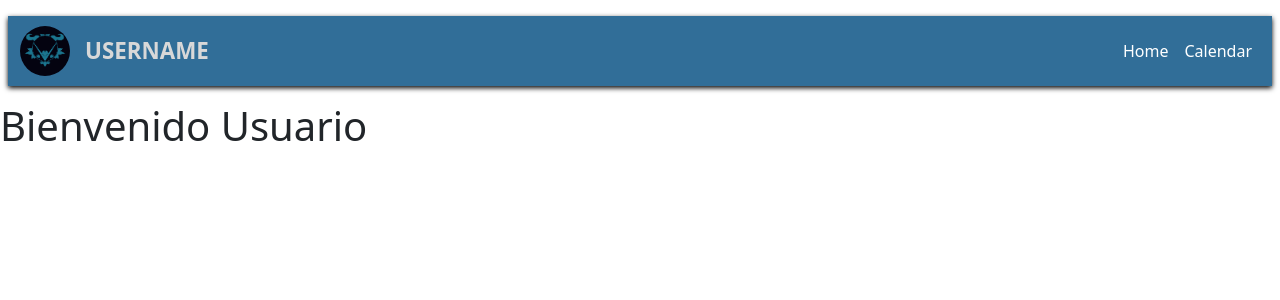
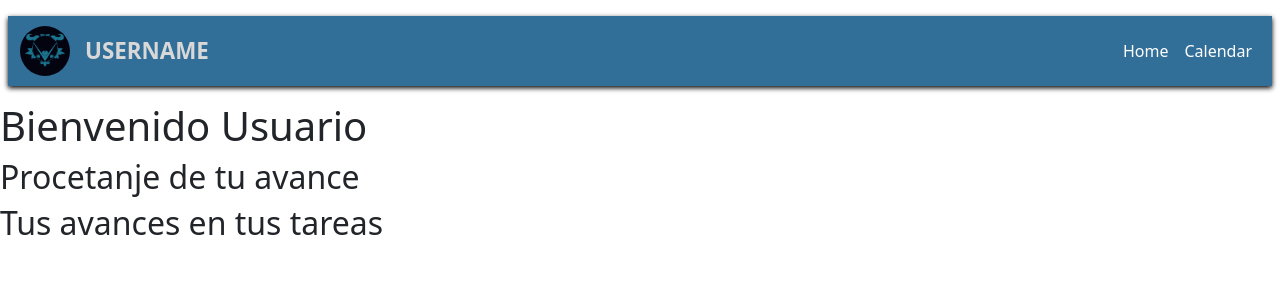
Before and after one commit to VGAMA02/BIT-Acora, an Angular app: page /home in a window 1280 px wide. Shown: the top 300 px of the page. Built offline with nearby package versions, Linux system fonts and the light colour scheme.

Commit message:
calendar

```diff
--- a/package.json
+++ b/package.json
@@ -11,6 +11,7 @@
   },
   "private": true,
   "dependencies": {
+    "@angular/cdk": "^19.2.19",
     "@angular/common": "^19.2.0",
     "@angular/compiler": "^19.2.0",
     "@angular/core": "^19.2.0",
@@ -21,6 +22,7 @@
     "@angular/router": "^19.2.0",
     "@angular/ssr": "^19.2.15",
     "@popperjs/core": "^2.11.8",
+    "@swimlane/ngx-charts": "^23.0.1",
     "angular-calendar": "^0.31.1",
     "bootstrap": "^5.3.7",
     "date-fns": "^4.1.0",
--- a/src/app/pages/home/home.component.html
+++ b/src/app/pages/home/home.component.html
@@ -1,14 +1,15 @@
 <app-header></app-header>
-
+<!-- Angular calendar || ngx-chart   -->
 <section class="homestyles"> <!-- section en vez de body para eliminar problemas de hidratacion -->
     <h1 class="BienvenidaText">Bienvenido Usuario</h1>
 
     <section class="rendimientoSection">
+        <h2>Procetanje de tu avance</h2>
 
     </section>
 
     <section class="avanceSection">
-
+        <h2>Tus avances en tus tareas</h2>
     </section>
 
 
```
Also changed, not shown: 1 other file (tests, documents, lock files or other folders).
